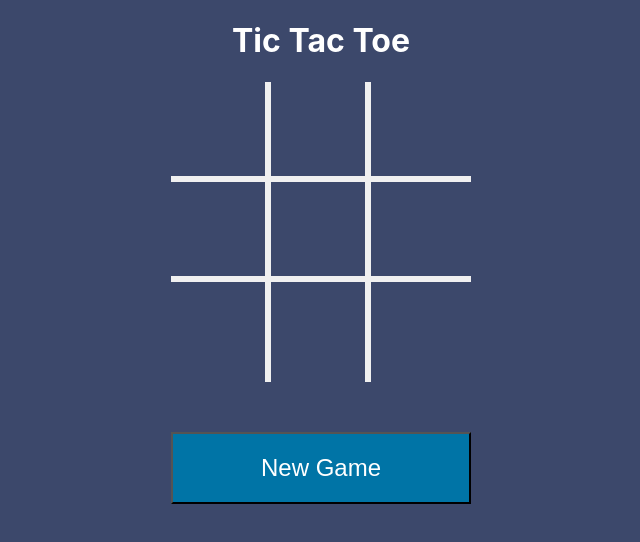
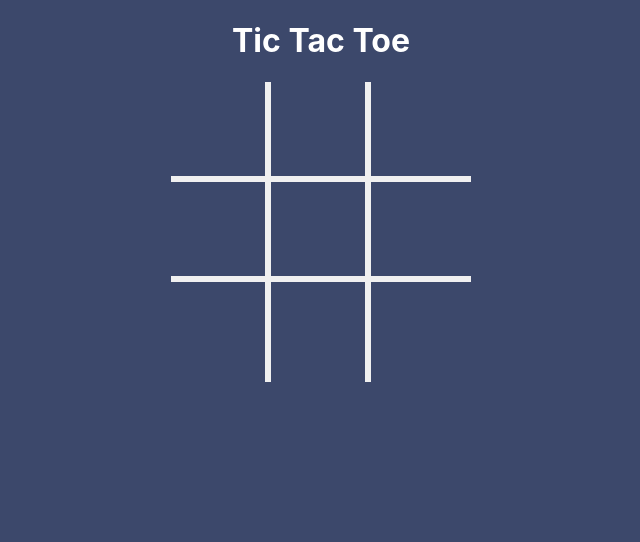
Before and after one commit to MohamudAynab/Tic-Tac-Toe-React, a React (Create React App) app: page / in a window 1280 px wide. Shown: the top 542 px of the page, without its empty margins (319-959 px from the left). Built offline with nearby package versions, Linux system fonts and the light colour scheme.

Commit message:
added reset button and sound assets

```diff
--- /dev/null
+++ b/src/components/Reset.jsx
@@ -0,0 +1,10 @@
+import GameState from "./GameState";
+
+function Reset({gameState, onReset}) {
+    if(gameState === GameState.inProgress){
+        return;
+    }
+    return ( <button onClick={onReset} className="reset-button">Reset</button> );
+}
+
+export default Reset;
--- a/src/components/ResetButton.js
+++ /dev/null
@@ -1,11 +0,0 @@
-import React from "react";
-
-function ResetButton({ handleResetGame }) {
-  return (
-    <button className="reset-button" onClick={handleResetGame}>
-      New Game
-    </button>
-  );
-}
-
-export default ResetButton;
--- a/src/components/TicTacToe.jsx
+++ b/src/components/TicTacToe.jsx
@@ -2,7 +2,10 @@ import { useState, useEffect } from "react";
 import Board from "./Board";
 import GameOver from "./GameOver";
 import GameState from "./GameState";
-import ResetButton from "./ResetButton";
+import Reset from "./Reset";
+import gameOverSoundAsset from "../sounds/game_over.wav";
+import clickSoundAsset from "../sounds/click.wav";
+
 
 const PLAYER_X = "X";
 const PLAYER_O = "O";
@@ -40,7 +43,13 @@ function checkWinner(tiles, setStrikeClass, setGameState) {
       else {
         setGameState(GameState.playerOWins);
       }
+      return;
     }
+  }
+
+  const areAllTilesFilledIn = tiles.every((tile) => tile !== null);
+  if(areAllTilesFilledIn) {
+    setGameState(GameState.draw);
   }
 }
 
@@ -52,6 +61,10 @@ function TicTacToe() {
 
 
   const handleTileClick = (index) => {
+
+    if(gameState !== GameState.inProgress) {
+      return;
+    }
     if (tiles[index] !== null) {
       return;
     }
@@ -66,11 +79,11 @@ function TicTacToe() {
     }
   };
 
-   const handleResetGame = () => {
-    setTiles(Array(9).fill(null));
-    setPlayerTurn(PLAYER_X);
-    setStrikeClass(null);
-    setGameState(GameState.inProgress);
+   const handleReset = () => {
+   setGameState(gameState.inProgress);
+   setTiles(Array(9).fill(null));
+   setPlayerTurn(PLAYER_X);
+   setStrikeClass(null)
    };
 
   useEffect(() => {
@@ -87,7 +100,7 @@ function TicTacToe() {
         strikeClass={strikeClass}
       />
       <GameOver  gameState={gameState}/>
-      <ResetButton onResetClick={handleResetGame} />
+      <Reset gameState={gameState} onReset={handleReset} />
     </div>
   );
 }
```
Also changed, not shown: 2 other files (tests, documents, lock files or other folders).
